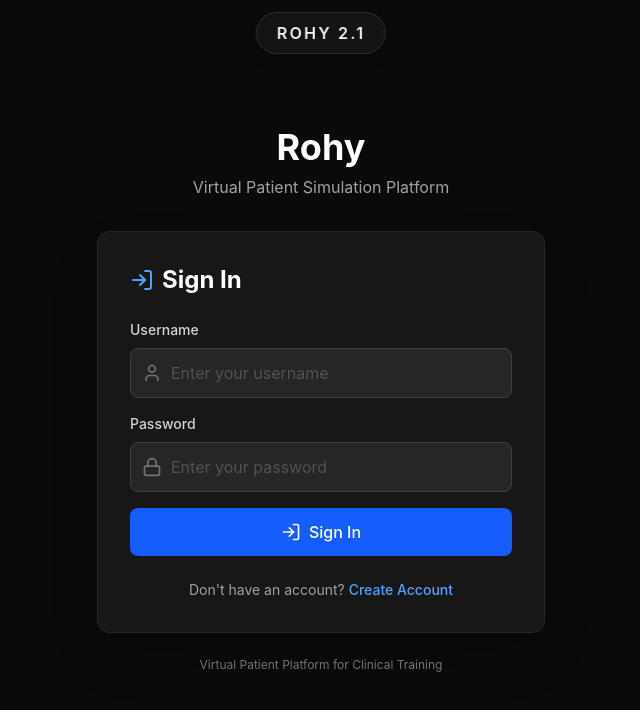
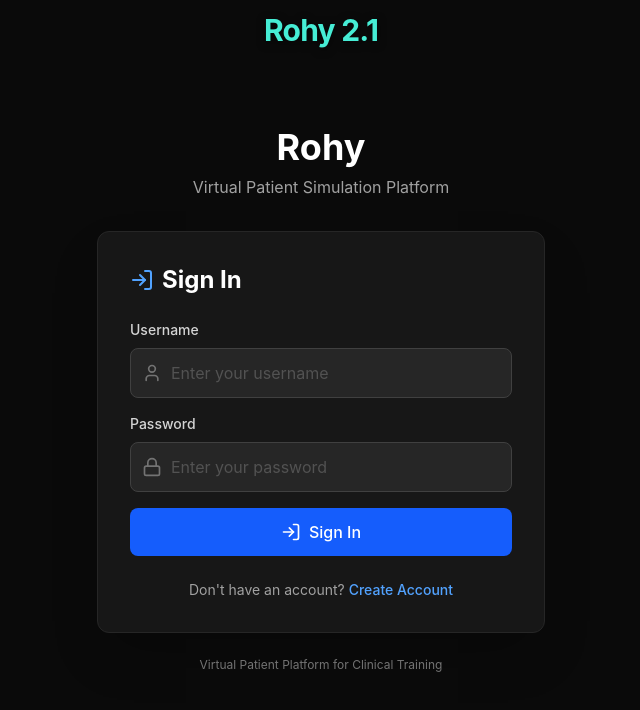
Before and after one commit to chevalierjvps/lukas-simulator, a React (Vite) app: page / in a window 1280 px wide. Shown: the top 710 px of the page, without its empty margins (319-959 px from the left). Built offline with nearby package versions, Linux system fonts and the light colour scheme; no server answers.

Commit message:
badge: no container, bigger, teal — just the wordmark

```diff
--- a/src/components/VersionBadge.jsx
+++ b/src/components/VersionBadge.jsx
@@ -16,7 +16,8 @@ export default function VersionBadge() {
     return (
         <div
             aria-hidden="true"
-            className="fixed top-3 left-1/2 -translate-x-1/2 z-[9999] pointer-events-none select-none px-5 py-2 rounded-full bg-neutral-900/80 backdrop-blur-md border border-neutral-700/60 text-neutral-100 text-base font-semibold uppercase tracking-[0.14em] shadow-lg"
+            className="fixed top-3 left-1/2 -translate-x-1/2 z-[9999] pointer-events-none select-none text-3xl font-bold tracking-tight text-teal-300"
+            style={{ textShadow: '0 2px 8px rgba(0,0,0,0.6)' }}
         >
             {LABEL}
         </div>
```
